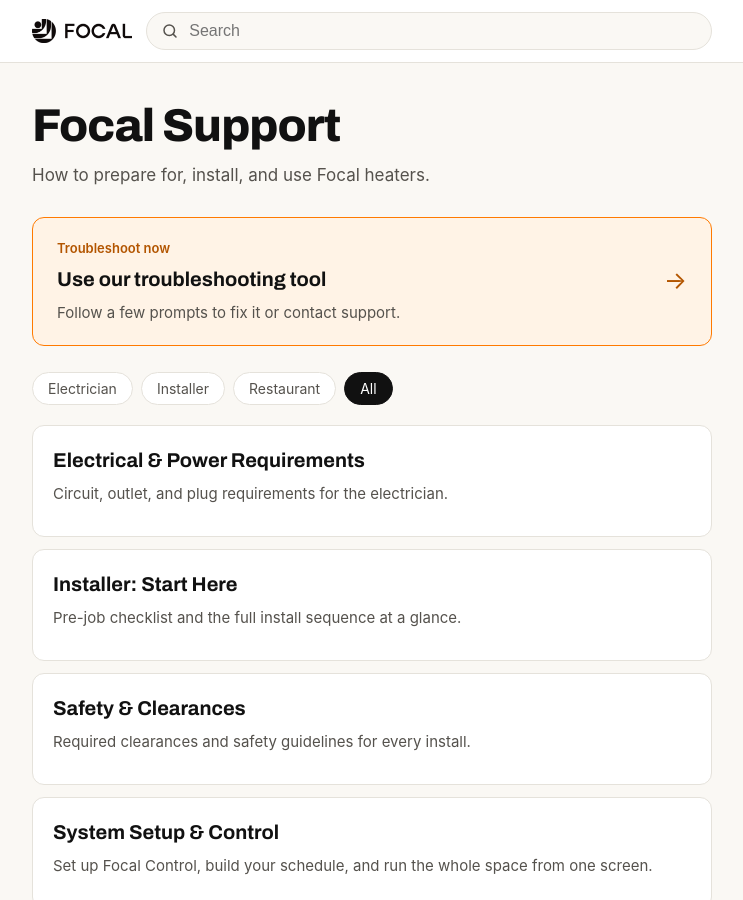
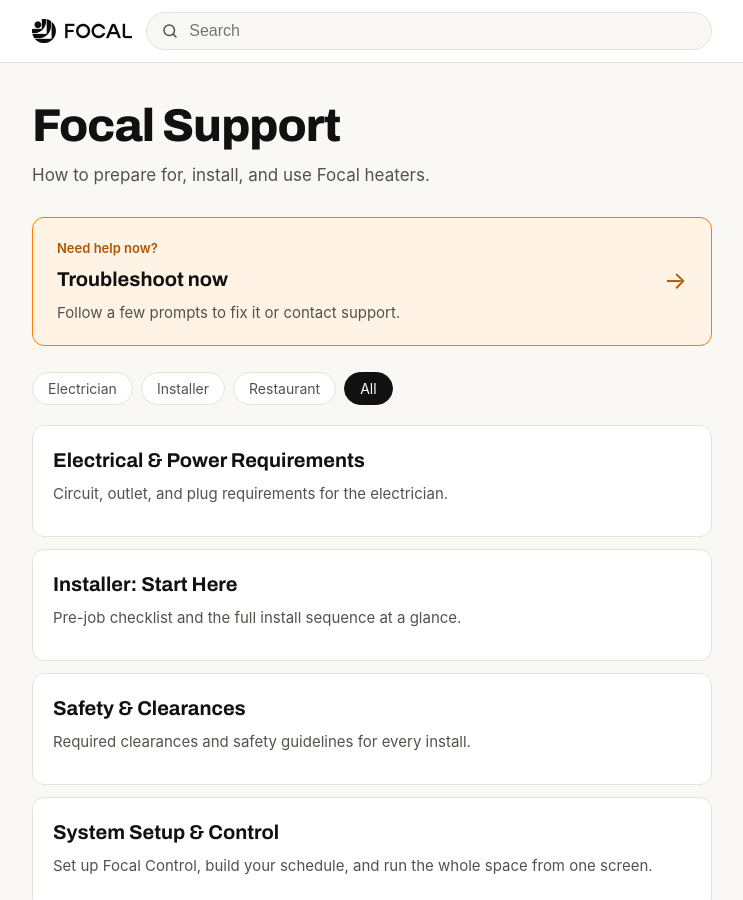
Before and after one commit to BeamT/external-docs, a Jekyll site: the page built from index.html, in a window 1280 px wide and 900 px high. Shown: the whole window, without its empty margins (268-1011 px from the left). Built offline with Jekyll 4.4.1, drawn with Linux system fonts in a browser that asks for light colours; some web fonts are replaced.

Commit message:
cleaning

```diff
--- a/index.html
+++ b/index.html
@@ -9,8 +9,8 @@
 
 <a class="fixit-banner" href="{{ site.baseurl }}/fixit/">
   <div class="fixit-banner-text">
-    <div class="fixit-banner-eyebrow">Troubleshoot now</div>
-    <h2>Use our troubleshooting tool</h2>
+    <div class="fixit-banner-eyebrow">Need help now?</div>
+    <h2>Troubleshoot now</h2>
     <p>Follow a few prompts to fix it or contact support.</p>
   </div>
   <span class="fixit-banner-arrow" aria-hidden="true">&rarr;</span>
```
Also changed, not shown: _guides/troubleshooting.md (+2 -2 lines).
